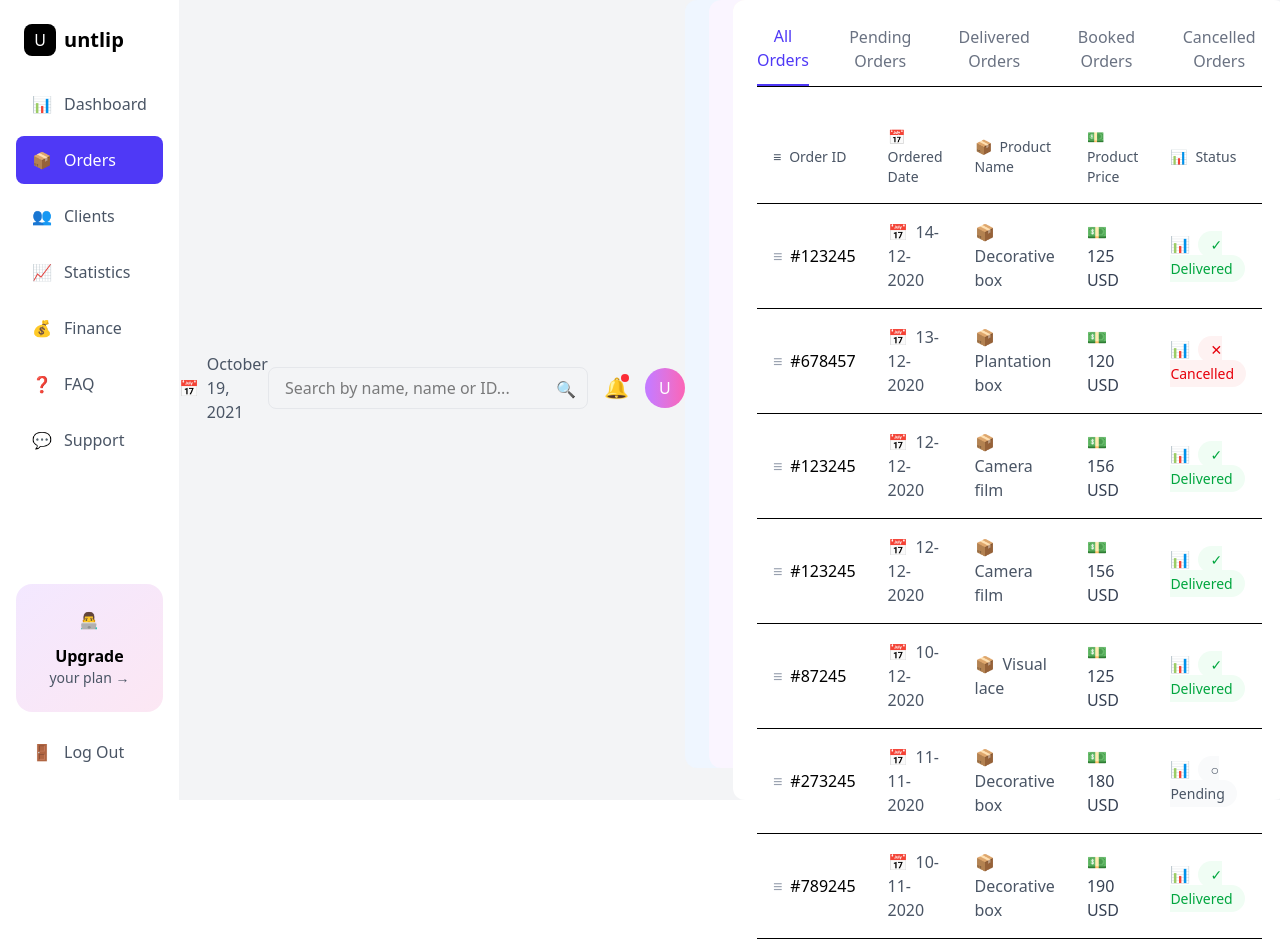
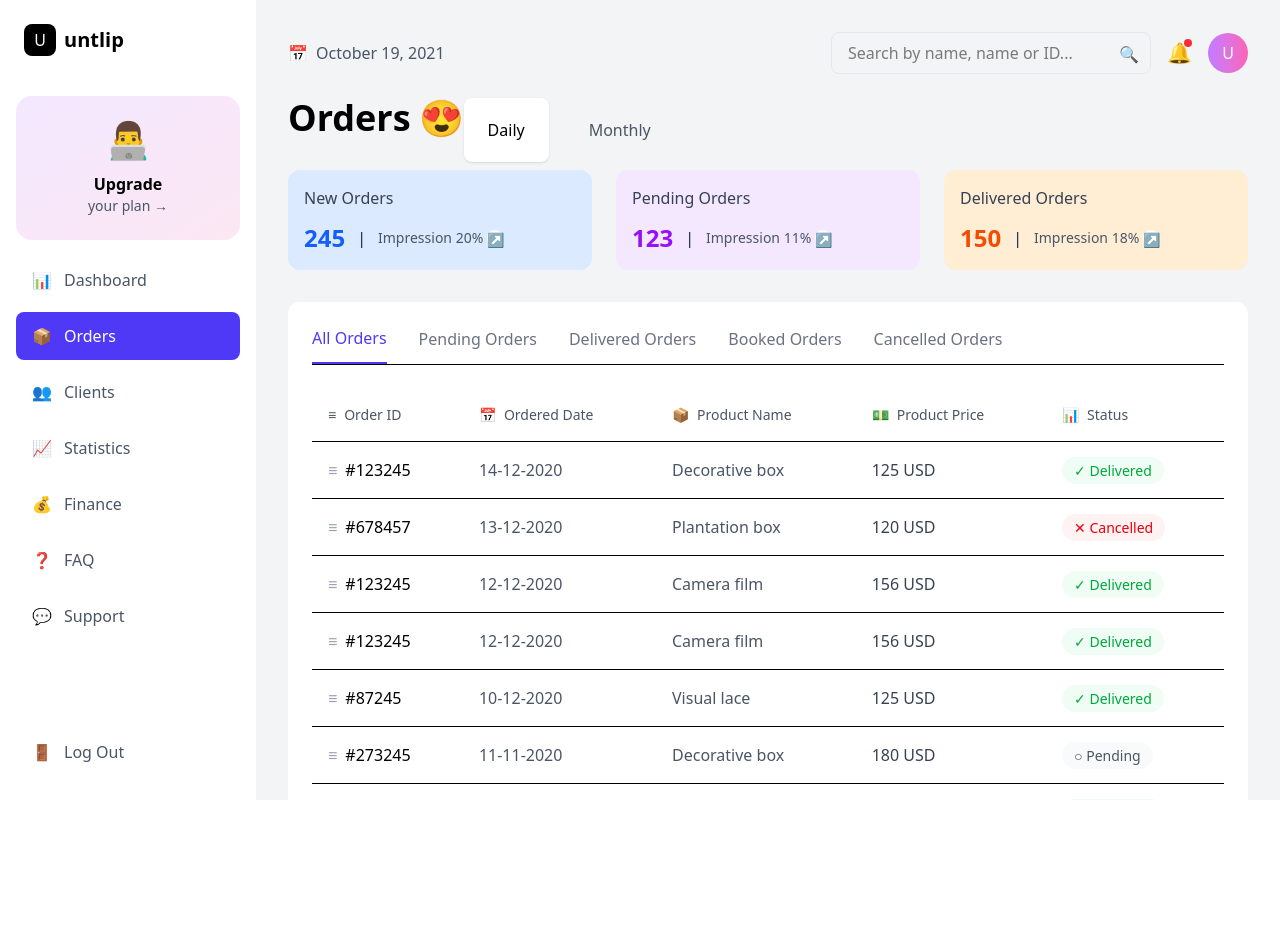
Before and after one commit to shreyk04/dashboard-ui, a React (Vite) app: page / in a window 1280 px wide. After the commit the page ends 800 px from the top, so only its background shows below. Built offline with nearby package versions, Linux system fonts and the light colour scheme.

Commit message:
updated stats card and orders table

```diff
--- a/src/App.tsx
+++ b/src/App.tsx
@@ -3,7 +3,6 @@ import Sidebar from './components/Sidebar';
 import Header from './components/Header';
 import StatsCard from './components/StatsCard';
 import OrderTable from './components/OrderTable';
-
 
 function App() {
   const orders = [
@@ -19,34 +18,51 @@ function App() {
   return (
     <div className="flex h-screen bg-gray-100">
       <Sidebar />
+
+      <div className="flex-1 p-8 overflow-auto">
         <Header />
+
+        <div className="mb-2 flex">
+          <h1 className="text-4xl font-bold mb-6 flex items-center gap-2">
+            Orders <span>😍</span>
+          </h1>
+          <div className="flex gap-4">
+            <button className="px-6 py-2 bg-white rounded-lg font-medium shadow-sm">
+              Daily
+            </button>
+            <button className="px-6 py-2 text-gray-600 hover:bg-white rounded-lg">
+              Monthly
+            </button>
+          </div>
+        </div>
 
         <div className="grid grid-cols-3 gap-6 mb-8">
           <StatsCard
             title="New Orders"
             count={245}
             percentage={20}
-          bgColor="bg-blue-50"
+            bgColor="bg-blue-100"
             textColor="text-blue-600"
           />
           <StatsCard
             title="Pending Orders"
             count={123}
             percentage={11}
-          bgColor="bg-purple-50"
+            bgColor="bg-purple-100"
             textColor="text-purple-600"
           />
           <StatsCard
             title="Delivered Orders"
             count={150}
             percentage={18}
-          bgColor="bg-orange-50"
+            bgColor="bg-orange-100"
             textColor="text-orange-600"
           />
         </div>
 
+        {/* orders table */}
         <OrderTable orders={orders} />
-
+      </div>
     </div>
   );
 }
--- a/src/components/OrderTable.tsx
+++ b/src/components/OrderTable.tsx
@@ -65,19 +65,15 @@ const OrderTable = ({ orders }: any) => {
                                 {order.id}
                             </td>
                             <td className="py-4 px-4 text-gray-600">
-                                <span className="mr-2">📅</span>
                                 {order.date}
                             </td>
                             <td className="py-4 px-4 text-gray-600">
-                                <span className="mr-2">📦</span>
                                 {order.product}
                             </td>
                             <td className="py-4 px-4 text-gray-700">
-                                <span className="mr-2">💵</span>
                                 {order.price} USD
                             </td>
                             <td className="py-4 px-4">
-                                <span className="mr-2 text-gray-400">📊</span>
                                 <span className={`px-3 py-1 rounded-full text-sm ${getStatusColor(order.status)}`}>
                                     {order.status === 'Delivered' && '✓ '}
                                     {order.status === 'Cancelled' && '✕ '}
--- a/src/components/Sidebar.tsx
+++ b/src/components/Sidebar.tsx
@@ -19,6 +19,11 @@ const Sidebar = () => {
                 </div>
                 <span className="text-xl font-semibold">untlip</span>
             </div>
+            <div className="m-4 bg-gradient-to-br from-purple-100 to-pink-100 rounded-2xl p-6 text-center">
+                <div className="mb-3 text-4xl">👨‍💻</div>
+                <p className="font-semibold">Upgrade</p>
+                <p className="text-sm text-gray-600">your plan →</p>
+            </div>
 
             <div className="flex-1 px-4">
                 {menuItems.map((item, idx) => (
@@ -35,11 +40,7 @@ const Sidebar = () => {
                 ))}
             </div>
 
-            <div className="m-4 bg-gradient-to-br from-purple-100 to-pink-100 rounded-2xl p-6 text-center">
-                <div className="mb-3">👨‍💻</div>
-                <p className="font-semibold">Upgrade</p>
-                <p className="text-sm text-gray-600">your plan →</p>
-            </div>
+
 
             <div className="mx-4 mb-6 flex items-center gap-3 px-4 py-3 text-gray-600 hover:bg-gray-100 rounded-lg cursor-pointer">
                 <span>🚪</span>
--- a/src/components/StatsCard.tsx
+++ b/src/components/StatsCard.tsx
@@ -2,13 +2,14 @@ import React from 'react';
 
 const StatsCard = ({ title, count, percentage, bgColor, textColor }: any) => {
     return (
-        <div className={`${bgColor} rounded-xl p-6`}>
+        <div className={`${bgColor} rounded-xl p-4`}>
             <p className="text-gray-700 mb-3">{title}</p>
-            <div className="flex items-baseline gap-3">
-                <h2 className={`text-4xl font-bold ${textColor}`}>{count}</h2>
-                <div className="text-sm text-gray-600 flex">
+            <div className="flex  items-center gap-3   ">
+                <h2 className={`text-2xl font-bold ${textColor}`}>{count}</h2>
+                <span className='text-blue-950'>|</span>
+                <div className="text-sm text-gray-600 flex gap-1 justify-center items-center">
                     <span className='flex gap-2'>Impression {percentage}% </span>
-                    <span>↗</span>
+                    <span className='bg-white h-4 w-4 rounded-full text-center  '>↗</span>
                 </div>
             </div>
         </div>
```
Lines whose indentation alone changed are shown as unchanged.
